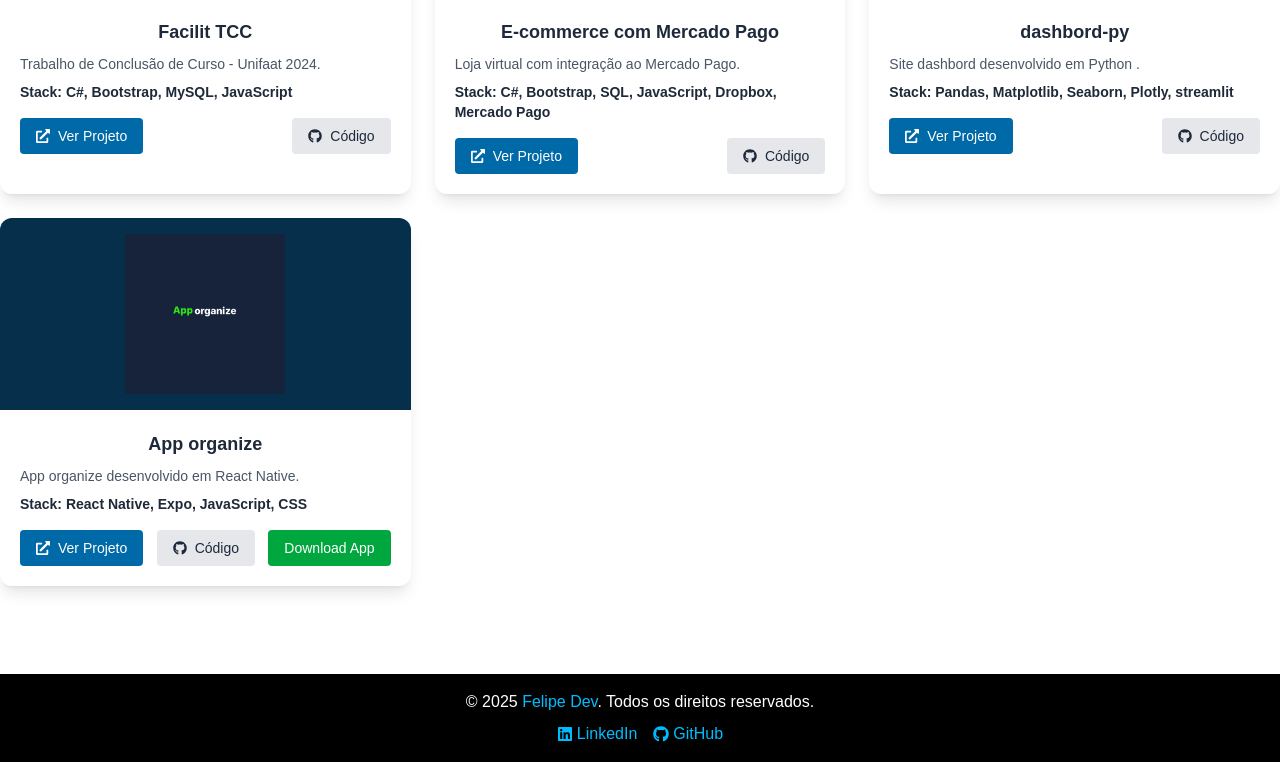
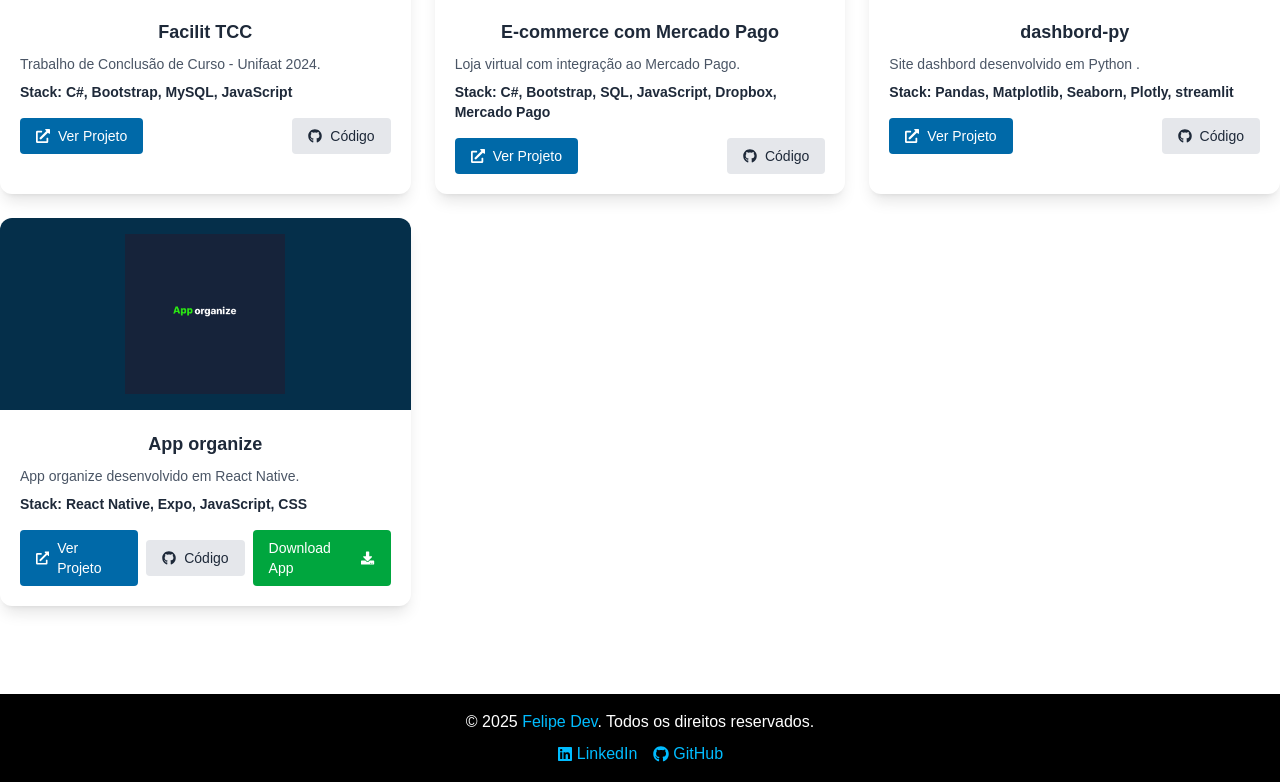
Before and after one commit to felipesansi/portfolio-react, a Next.js app: page /projetos in a window 1280 px wide. Shown: the part 1698-2480 px from the top of the page. Built offline with nearby package versions, Linux system fonts and the light colour scheme.

Commit message:
Adicionar ícone de download ao botão de currículo e atualizar link do APK

```diff
--- a/src/components/hero/hero.tsx
+++ b/src/components/hero/hero.tsx
@@ -1,3 +1,4 @@
+import { FaDownload } from "react-icons/fa";
 export default function Hero() {
   return (
     <div className="w-screen h-screen flex flex-col-reverse md:flex-row items-center justify-center px-6 md:px-20 bg-white text-gray-700">
@@ -18,11 +19,14 @@ export default function Hero() {
         <a
           href="/Profile.pdf"
           download
-          className="mt-4 bg-sky-700 text-white px-6 py-2 rounded hover:bg-sky-800 transition-colors duration-300"
+          className="mt-4 bg-sky-700 text-white px-6 py-2 rounded hover:bg-sky-800 transition-colors duration-300 flex items-center justify-center"
           data-aos="fade-up"
           data-aos-delay="300"
         >
-          Baixar Currículo
+          <span className="flex items-center justify-center gap-2">
+            Baixar Currículo
+            <FaDownload />
+          </span>
         </a>
 
 
--- a/src/components/projetos/projetos.tsx
+++ b/src/components/projetos/projetos.tsx
@@ -1,6 +1,6 @@
 "use client";
 
-import { FaExternalLinkAlt, FaGithub } from "react-icons/fa";
+import { FaExternalLinkAlt, FaGithub, FaDownload } from "react-icons/fa";
 import aos from "aos";
 import "aos/dist/aos.css";
 import { useEffect } from "react";
@@ -206,11 +206,11 @@ export default function Projetos({ limit }: { limit?: number }) {
                 </a>
                 {projeto.id === 13 && (
                   <a
-                    href="/apks/application-7c0f1453-4266-4ba0-ba41-ad9f67a4b026.apk"
+                    href="/apks/AppOrganize.apk"
                     download
                     className="bg-green-600 text-white px-4 py-2 rounded flex items-center text-sm hover:bg-green-700 transition-colors"
                   >
-                    Download App
+                    Download App <FaDownload className="ml-2" />
                   </a>
                 )}
               </div>
```
Also changed, not shown: 2 other files (tests, documents, lock files or other folders).
